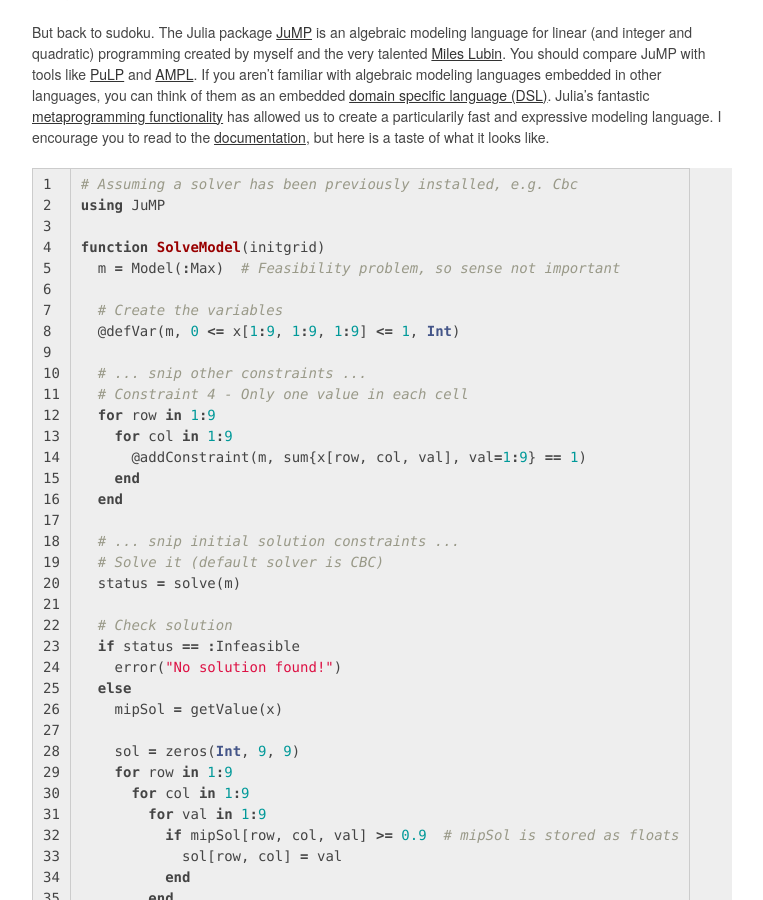
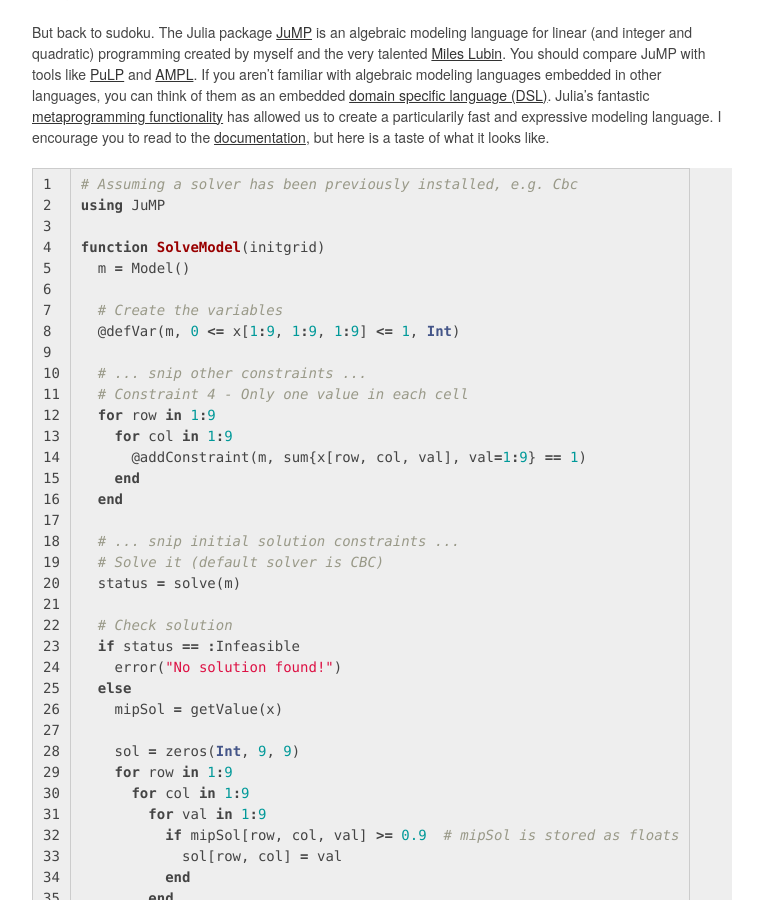
Before and after one commit to IainNZ/OldPersonalSite, a Jekyll site: the page built from _posts/2013-09-15-sudoku-as-a-service.markdown, in a window 1280 px wide and 900 px high, scrolled down 2376 px. Shown: the whole window, without its empty margins (138-901 px from the left). Built offline with Jekyll 4.4.1, drawn with Linux system fonts in a browser that asks for light colours; Markdown is read by kramdown in place of the engine named in the settings.

Commit message:
Fixed JuMP

```diff
--- a/_posts/2013-09-15-sudoku-as-a-service.markdown
+++ b/_posts/2013-09-15-sudoku-as-a-service.markdown
@@ -47,7 +47,7 @@ But back to sudoku. The Julia package [JuMP](https://github.com/JuliaOpt/JuMP.jl
 using JuMP
 
 function SolveModel(initgrid)
-  m = Model(:Max)  # Feasibility problem, so sense not important
+  m = Model()
 
   # Create the variables
   @defVar(m, 0 <= x[1:9, 1:9, 1:9] <= 1, Int)
--- a/_posts/2013-09-21-combination-locks.markdown
+++ b/_posts/2013-09-21-combination-locks.markdown
@@ -44,7 +44,7 @@ where the first constraint enforces the sum of the numbers equals 419, and the s
 using JuMP
 
 function SolveCombination(P)
-  m = Model(:Max)  # Feasibility problem, sense unimportant
+  m = Model()
 
   # Variable x: 1 iff select number j for lock i
   @defVar(m, 0 <= x[i=1:6, j=1:6] <= 1, Int)
--- a/_posts/2013-09-30-urban-planning.markdown
+++ b/_posts/2013-09-30-urban-planning.markdown
@@ -148,7 +148,7 @@ using JuMP
 
 function SolveUrban()
 
-  m = Model(:Max)
+  m = Model()
 
   # x is indexed by row and column
   @defVar(m, 0 <= x[1:5,1:5] <= 1, Int)
```
Also changed, not shown: other parts of _posts/2013-09-30-urban-planning.markdown (+1 -1 lines).
